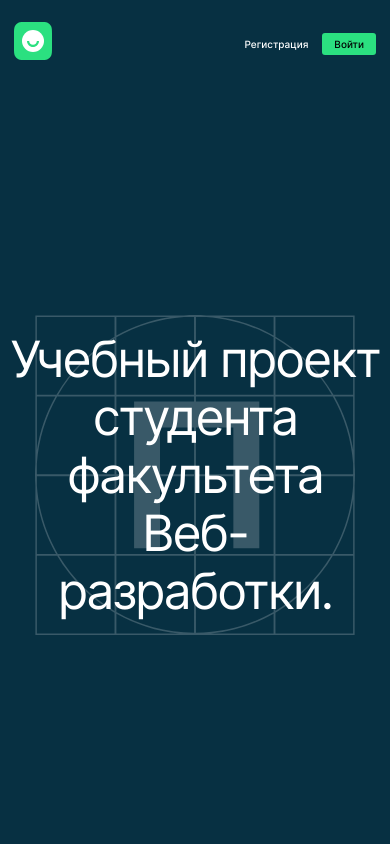
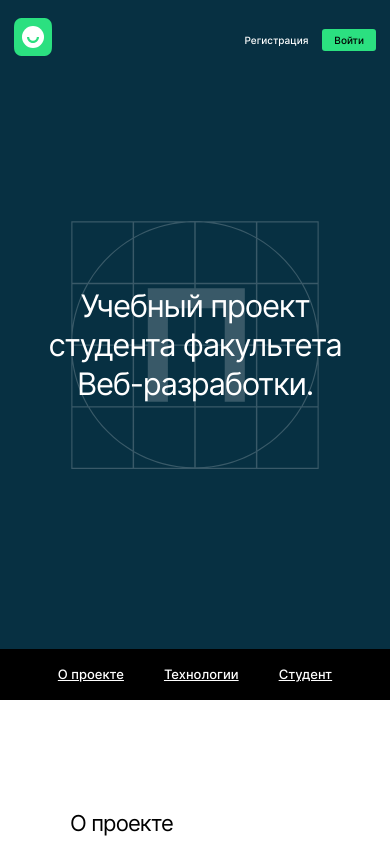
Before and after one commit to h1ze/movies-explorer-frontend, a React (Create React App) app: page / in a window 390 px wide. Shown: the top 844 px of the page. Built offline with nearby package versions, Linux system fonts and the light colour scheme.

Commit message:
fix: Исправить лLogo, адаптив в Header & Promo

```diff
--- a/src/components/Header/Header.css
+++ b/src/components/Header/Header.css
@@ -21,6 +21,8 @@
 }
 
 .header__links {
+  margin: 0;
+  padding: 0;
   display: flex;
   gap: 30px;
   list-style: none;
@@ -47,12 +49,6 @@
   .header__wrapper {
     padding: 18px 30px;
   }
-  .header__burger-btn {
-    display: block;
-  }
-  .header__links-container {
-    display: none;
-  }
 }
 
 @media screen and (max-width: 568px) {
--- a/src/components/Logo/Logo.jsx
+++ b/src/components/Logo/Logo.jsx
@@ -1,6 +1,7 @@
 import React from 'react';
+import { Link } from 'react-router-dom';
 import logo from '../../images/logo.svg';
-import { Link } from 'react-router-dom';
+import('./Logo.css');
 
 const Logo = () => {
   return (
--- a/src/components/Promo/Promo.css
+++ b/src/components/Promo/Promo.css
@@ -10,24 +10,6 @@
   min-width: 320px;
   max-width: 1280px;
   margin: 0 auto;
-}
-
-@media screen and (max-width: 984px) {
-  .promo__wrapper {
-    padding: 224px 19px 240px;
-  }
-}
-
-@media screen and (max-width: 568px) {
-  .promo__wrapper {
-    padding: 142px 10px 180px;
-  }
-  .promo__title {
-    max-width: 300px;
-    font-size: 31px;
-    line-height: 39px;
-    /* or 126% */
-  }
 }
 
 .promo__title {
@@ -47,5 +29,27 @@
 
 .promo__background {
   padding: 102px 0;
-  background: url('../../images/landing-logo.svg') center no-repeat;
+  background: url('../../images/landing-logo.svg') center/320px no-repeat;
 }
+
+@media screen and (max-width: 984px) {
+  .promo__wrapper {
+    padding: 224px 19px 240px;
+  }
+}
+
+@media screen and (max-width: 568px) {
+  .promo__wrapper {
+    padding: 142px 10px 180px;
+  }
+  .promo__title {
+    max-width: 300px;
+    font-size: 31px;
+    line-height: 39px;
+    /* or 126% */
+  }
+  .promo__background {
+    padding: 66px 0;
+    background-size: 248px 248px;
+  }
+}
```
